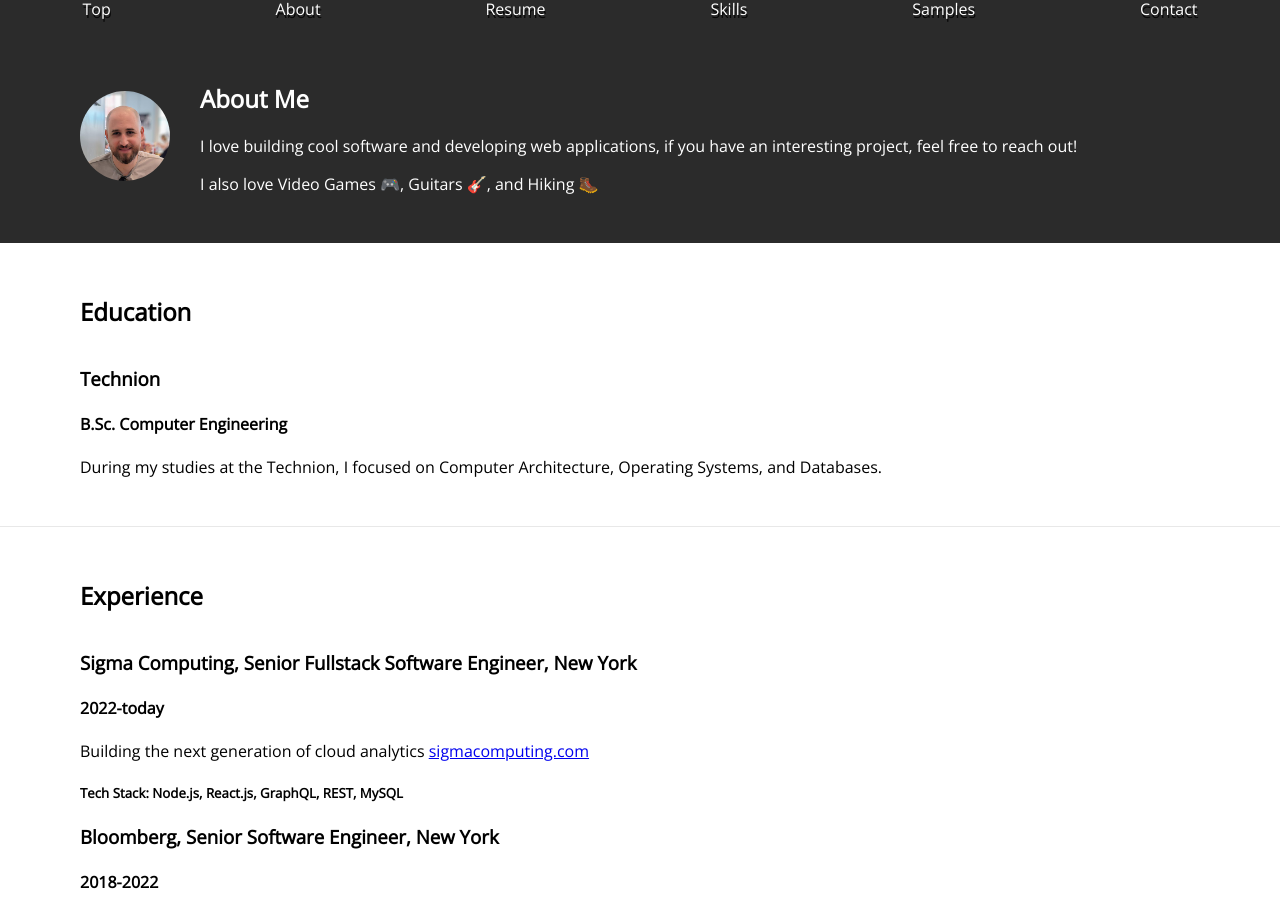
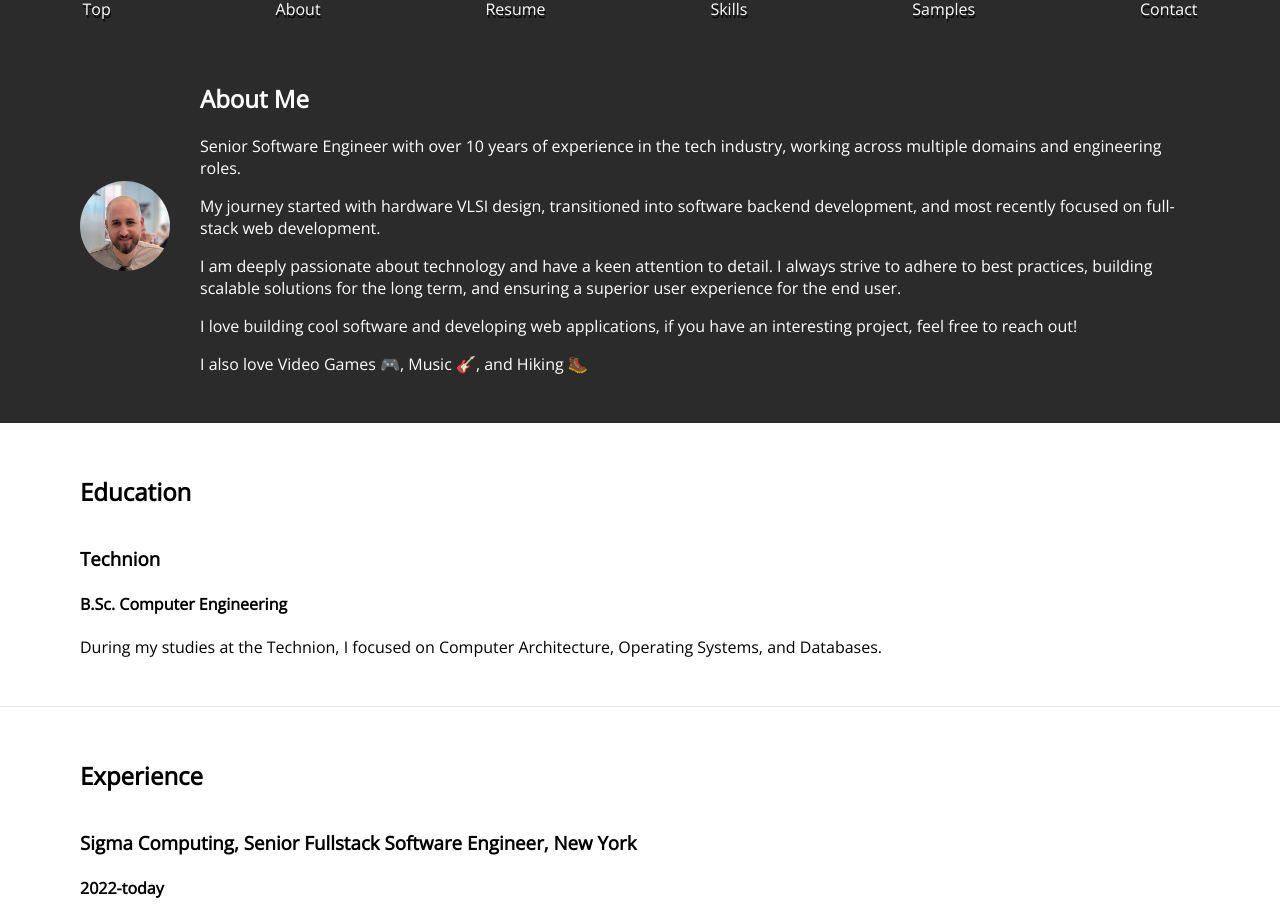
Before and after one commit to AlexanderBiba/AlexanderBiba.github.io, a React (Create React App) app: page / in a window 1280 px wide. Shown: the part 812-1728 px from the top of the page. Built offline with nearby package versions, Linux system fonts and the light colour scheme.

Commit message:
Update about me

```diff
--- a/src/About.js
+++ b/src/About.js
@@ -10,10 +10,25 @@ export default function About() {
       <div className="content">
         <h2>About Me</h2>
         <p>
+          Senior Software Engineer with over 10 years of experience in the tech
+          industry, working across multiple domains and engineering roles.
+        </p>
+        <p>
+          My journey started with hardware VLSI design, transitioned into
+          software backend development, and most recently focused on full-stack
+          web development.
+        </p>
+        <p>
+          I am deeply passionate about technology and have a keen attention to
+          detail. I always strive to adhere to best practices, building scalable
+          solutions for the long term, and ensuring a superior user experience
+          for the end user.
+        </p>
+        <p>
           I love building cool software and developing web applications, if you
           have an interesting project, feel free to reach out!
         </p>
-        <p>I also love Video Games 🎮, Guitars 🎸, and Hiking 🥾</p>
+        <p>I also love Video Games 🎮, Music 🎸, and Hiking 🥾</p>
       </div>
     </section>
   );
```
